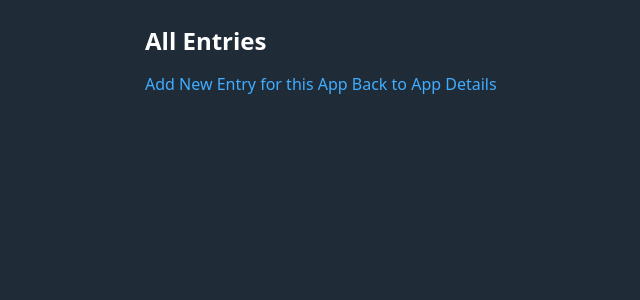
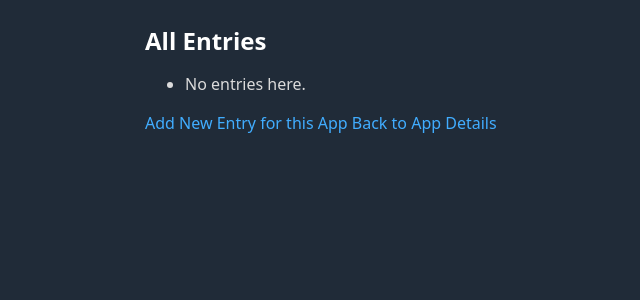
Before and after one commit to bartlomiej-aleksiejczyk/DevDossier, a Django app: template tracker/templates/entry/entry_list.html in a window 1280 px wide. Shown: the part 97-397 px from the top of the page, without its empty margins (95-735 px from the left). Run offline with Django 4.2, Linux system fonts and the light colour scheme; the template is opened without the code that fills it, so the values that code supplies are empty; some libraries are stand-ins or nearby versions.

Commit message:
Add no entry information when a list is empty

```diff
--- a/tracker/templates/entry/entry_list.html
+++ b/tracker/templates/entry/entry_list.html
@@ -9,6 +9,8 @@
                 <strong><a href="{% url 'entry_detail' app_pk entry.pk %}">{{ entry.title }}</a></strong>
                 - {{ entry.description }}
             </li>
+        {% empty %}
+            <li>No entries here.</li>
         {% endfor %}
     </ul>
 
```
